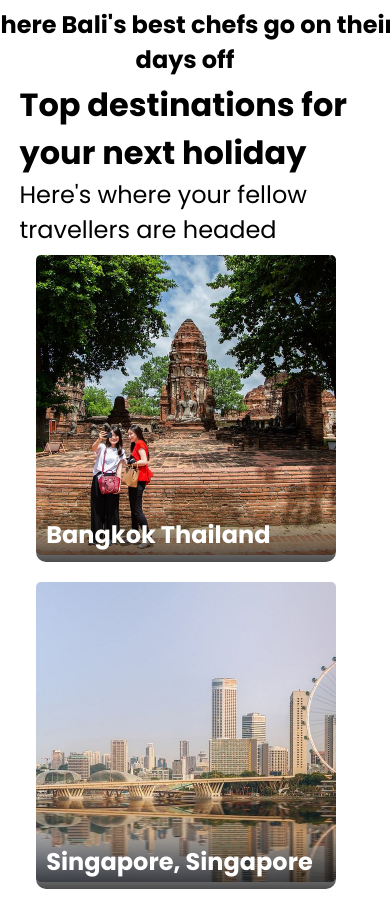
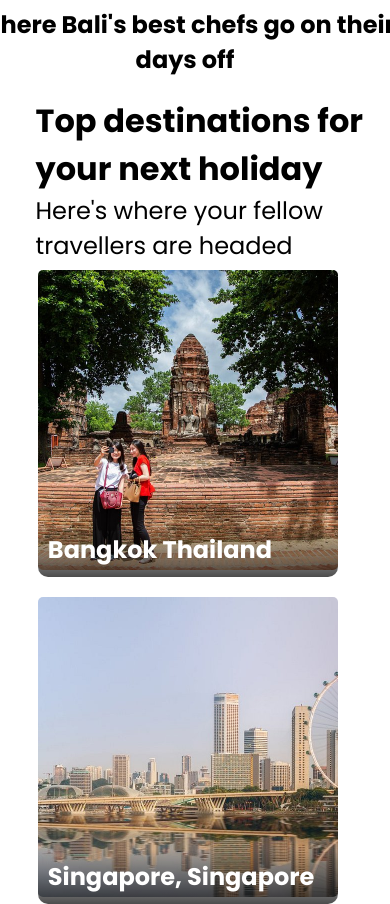
Before and after one commit to Ranjith0503/tripadvisor, a plain HTML site: page index.html in a window 390 px wide. Shown: the part 7723-8627 px from the top of the page. Drawn offline with Linux system fonts and the light colour scheme.

Commit message:
Ranjith edited.

```diff
--- a/style.css
+++ b/style.css
@@ -591,10 +591,6 @@ body {
 }
 
 @media screen and (max-width: 600px) {
-    * {
-        margin: 0;
-        padding: 0;
-    }
 
     .button__two {
         display: none;
@@ -721,6 +717,7 @@ body {
 .next-holiday {
         display: flex;
         flex-direction: column;
+         padding: 16px;
         margin-top: 180%;
     }
     .explore__img{
```
